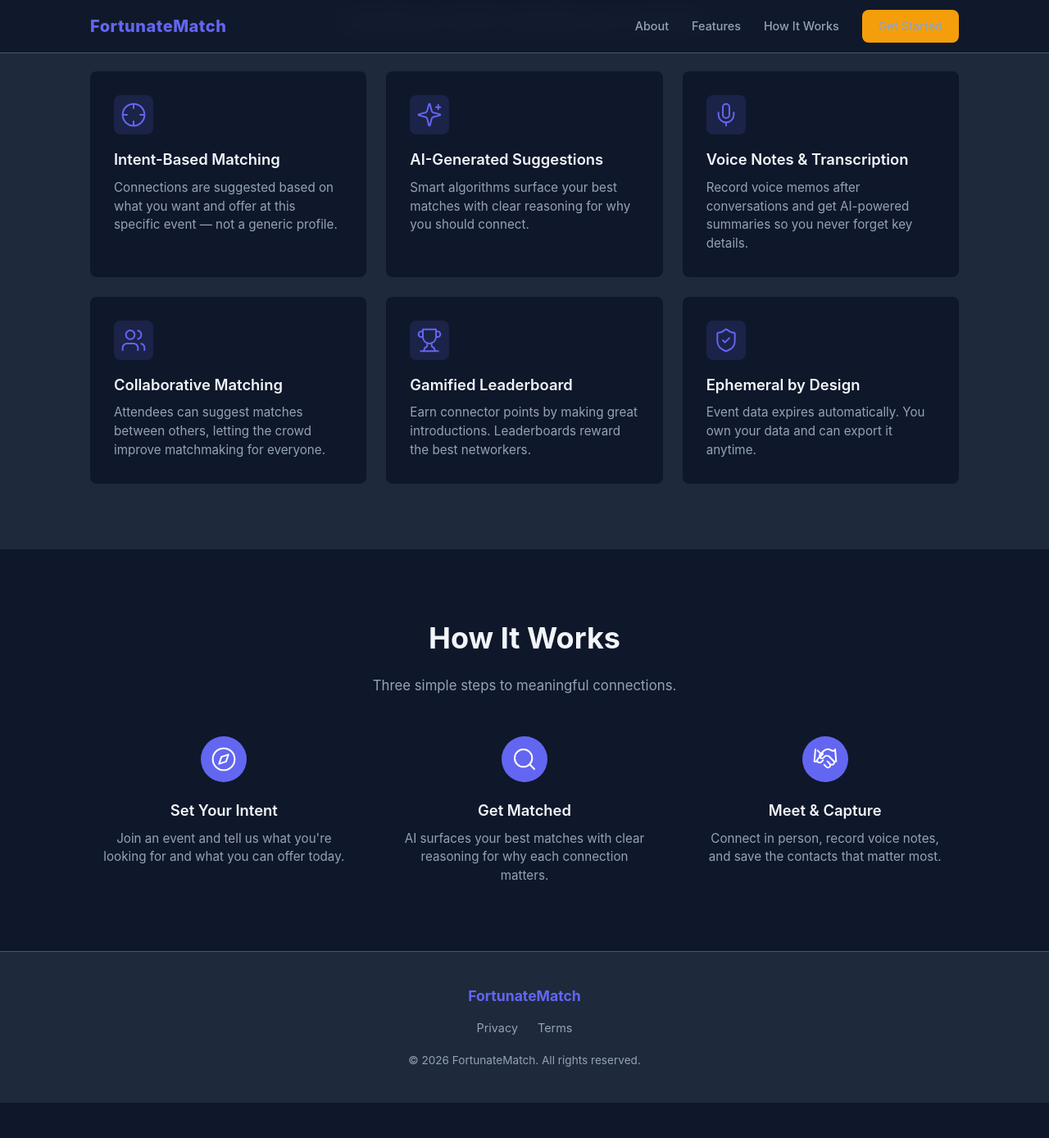
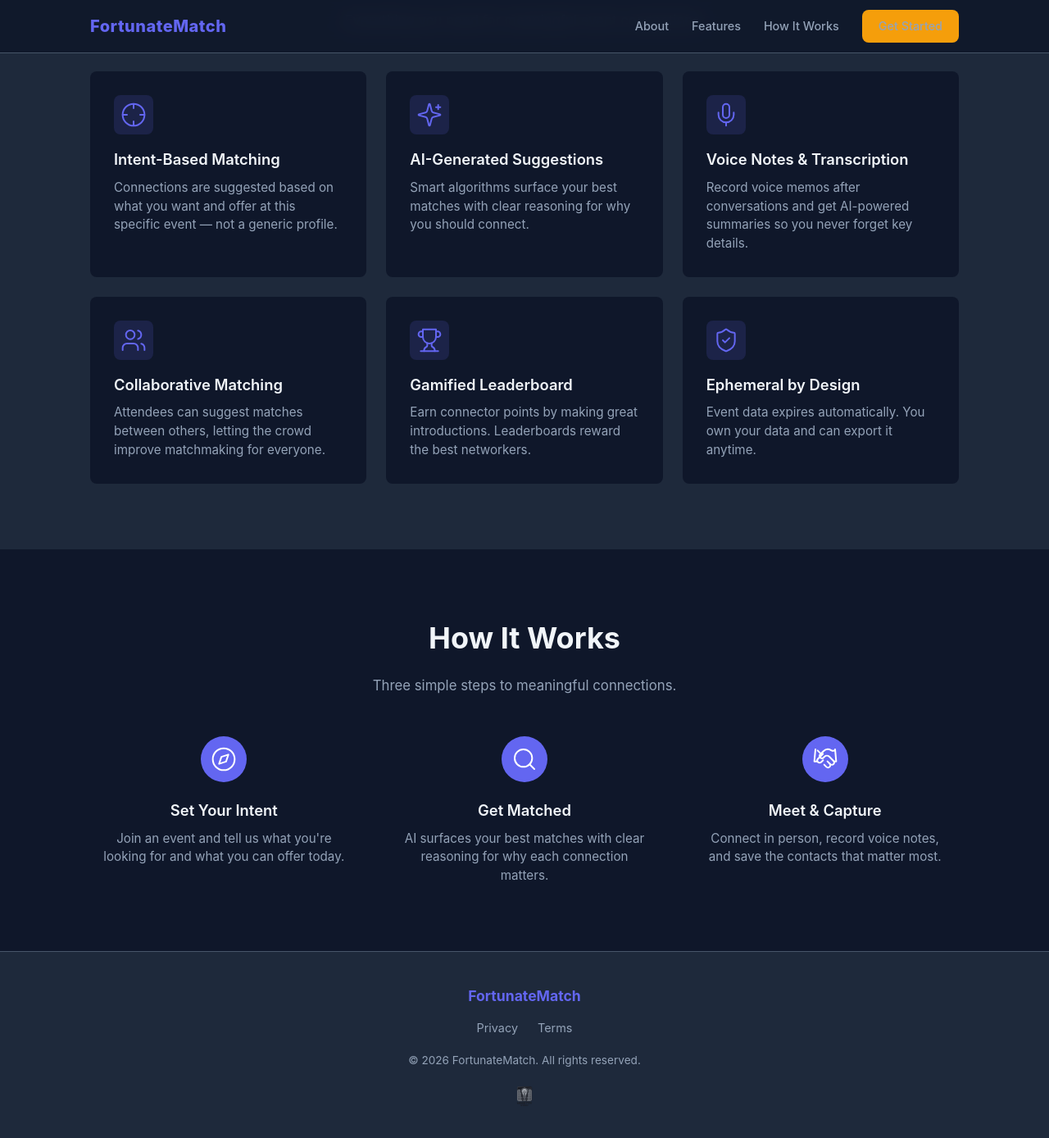
Before and after one commit to Ministry-of-Product/FortunateMatchWebsite, a Jekyll site: the page built from index.html, in a window 1280 px wide and 1400 px high, scrolled down 1670 px. Shown: the top 1388 px of the window at 82% size. Built offline with Jekyll 4.4.1, drawn with Linux system fonts in a browser that asks for light colours; before the commit the page ends 3015 px from its top, so only the background shows below that.

Commit message:
Added MoP reference

```diff
--- a/_includes/footer.html
+++ b/_includes/footer.html
@@ -6,5 +6,8 @@
       <li><a href="{{ '/terms' | relative_url }}">Terms</a></li>
     </ul>
     <p class="footer-copy">&copy; 2026 FortunateMatch. All rights reserved.</p>
+    <a href="https://ministryofproduct.com" target="_blank" rel="noopener noreferrer" class="footer-mop" title="Brought to you by the Ministry of Product">
+      <img src="{{ '/assets/mop-logo.png' | relative_url }}" alt="Brought to you by the Ministry of Product" />
+    </a>
   </div>
 </footer>
--- a/assets/css/style.css
+++ b/assets/css/style.css
@@ -432,6 +432,23 @@ img {
   font-size: 0.85rem;
 }
 
+.footer-mop {
+  display: inline-block;
+  margin-top: 16px;
+  opacity: 0.6;
+  transition: opacity 0.2s;
+}
+
+.footer-mop:hover {
+  opacity: 1;
+}
+
+.footer-mop img {
+  height: 32px;
+  width: auto;
+  border-radius: 4px;
+}
+
 /* === Document Pages (Privacy, Terms) === */
 .doc-content {
   background: var(--bg-card);
```
Also changed, not shown: assets/mop-logo.png (added).
